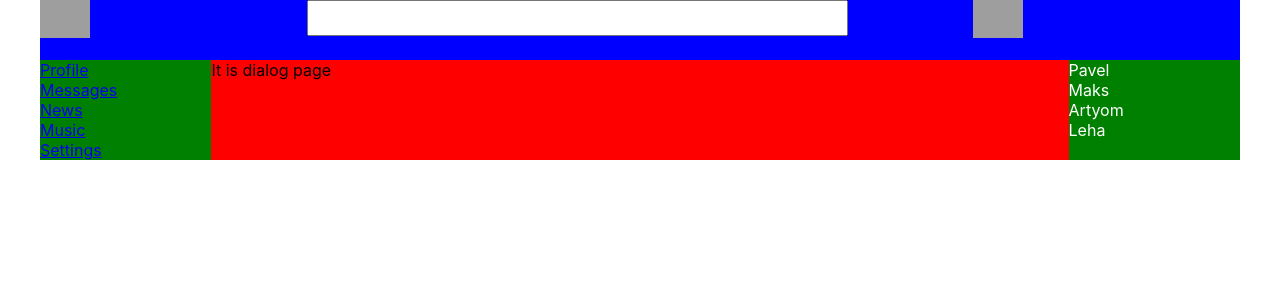
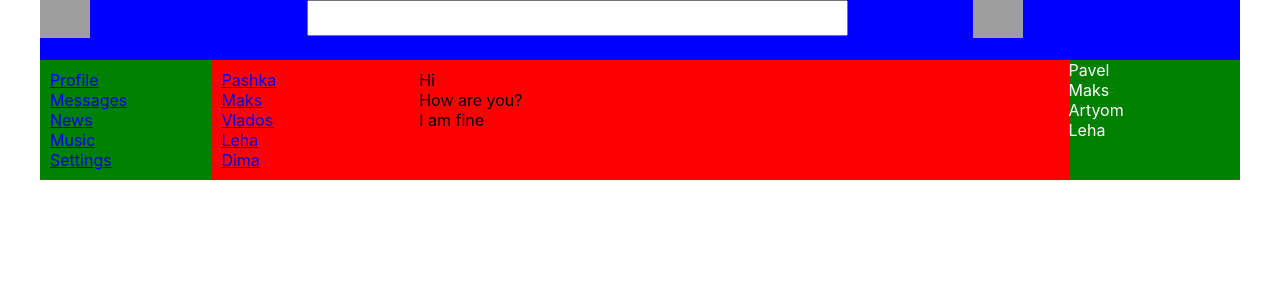
Before and after one commit to Lapa17/lapa-app, a React (Create React App) app: page /dialogs in a window 1280 px wide. Shown: the top 300 px of the page. Built offline with nearby package versions, Linux system fonts and the light colour scheme; grey boxes are pictures that could not be loaded.

Commit message:
Updated navigations

```diff
--- /dev/null
+++ b/src/components/Dialogs/Dialog/Dialog.module.css
@@ -0,0 +1,12 @@
+.dialog {
+    margin: 10px;
+}
+
+.dialog a{
+    text-decoration: none;
+    color: white;
+}
+
+.dialog a.active{
+    color: violet;
+}
--- /dev/null
+++ b/src/components/Dialogs/Dialog/Dialog.tsx
@@ -0,0 +1,17 @@
+import React from 'react'
+import { NavLink } from 'react-router-dom'
+import { dialogsData, DialogsDataType } from '../Dialogs'
+import s from './Dialog.module.css'
+
+
+const Dialog: React.FC<DialogsDataType> = (props) => {
+
+
+    return (
+            <div className={s.dialog + ''+ s.active}>
+                <NavLink to={'/dialogs/'+ props.id}>{props.name}</NavLink>
+            </div>
+    )
+}
+
+export default Dialog;
--- a/src/components/Dialogs/Dialogs.module.css
+++ b/src/components/Dialogs/Dialogs.module.css
@@ -0,0 +1,12 @@
+.dialogs {
+    display: grid;
+    grid-template-columns: 3fr 10fr;
+}
+
+.dialogItems {
+    padding: 10px;
+}
+
+.messages{
+    padding: 10px;
+}
--- a/src/components/Dialogs/Dialogs.tsx
+++ b/src/components/Dialogs/Dialogs.tsx
@@ -1,14 +1,52 @@
 import React from 'react'
+import Dialog from './Dialog/Dialog'
 import s from './Dialogs.module.css'
+import Message, { MessageType } from './Message/Message'
 
-type DialogsType = {
-    message:string;
+export type DialogsType = {
+    message: string;
+    friends: Array<DialogsDataType>
 }
 
-const Dialogs:React.FC<DialogsType> = (props) =>{
+export type DialogsDataType = {
+    id: number;
+    name: string;
+
+}
+
+export type MessagesDataType ={
+    id: number;
+    name: string;
+}
+
+export const dialogsData = [
+    { id: 1, name: 'Pashka' },
+    { id: 2, name: 'Maks' },
+    { id: 3, name: 'Vlados' },
+    { id: 4, name: 'Leha' },
+    { id: 5, name: 'Dima' }
+]
+
+export const messagesData = [
+    { id: 1, message: 'Hi' },
+    { id: 2, message: 'How are you?' },
+    { id: 3, message: 'I am fine' }
+]
+
+
+const Dialogs: React.FC<DialogsType> = (props) => {
+
+    let dialogsElements = dialogsData.map((dialogs)=><Dialog id={dialogs.id} name={dialogs.name} />)
+    let messageElements = messagesData.map((message) => <Message message={message.message} /> )
+
     return (
-        <div>
-            It is dialog page
+        <div className={s.dialogs}>
+            <div className={s.dialogItems}>
+                {dialogsElements}
+            </div>
+            <div className={s.messages}>
+                {messageElements}
+            </div>
         </div>
     )
 }
--- /dev/null
+++ b/src/components/Dialogs/Message/Message.tsx
@@ -0,0 +1,17 @@
+import React from 'react'
+import s from './Message.module.css'
+
+export type MessageType = {
+    message: string;
+}
+
+const Message:React.FC<MessageType> = (props) => {
+
+
+    return (
+            <div className={s.message}>{props.message}</div>
+
+    )
+}
+
+export default Message;
--- a/src/components/NavbarLeft/Navigations/Navigation/Navigation.module.css
+++ b/src/components/NavbarLeft/Navigations/Navigation/Navigation.module.css
@@ -1,8 +1,3 @@
-.nav{
-    grid-area: nl;
-    background-color: green;
-  }
-
-  .item{
-    color: white;
-  }
+.itemLink {
+  color: black;
+}
--- a/src/components/NavbarLeft/Navigations/Navigation/Navigation.tsx
+++ b/src/components/NavbarLeft/Navigations/Navigation/Navigation.tsx
@@ -1,4 +1,5 @@
 import React from 'react';
+import { NavLink } from 'react-router-dom';
 import s from './Navigation.module.css'
 
 type NavigationType ={
@@ -9,7 +10,7 @@ type NavigationType ={
 const Navigation: React.FC<NavigationType> = (props) => {
   return (
     <div className={s.item}>
-      <a href={props.link}>{props.menu}</a>
+      <NavLink to={props.link}>{props.menu}</NavLink>
     </div>
   )
 }
--- a/src/components/NavbarLeft/Navigations/Navigations.module.css
+++ b/src/components/NavbarLeft/Navigations/Navigations.module.css
@@ -1,6 +1,7 @@
 .nav{
     grid-area: nl;
     background-color: green;
+    padding: 10px;
   }
 
   .item{
--- a/src/components/NavbarLeft/Navigations/Navigations.tsx
+++ b/src/components/NavbarLeft/Navigations/Navigations.tsx
@@ -8,7 +8,7 @@ const Navigations = () => {
     <Navigation menu='Messages' link='/dialogs'/>
     <Navigation menu='News' link='/news'/>
     <Navigation menu='Music' link='/music'/>
-    <Navigation menu='Settings' link='settings'/>
+    <Navigation menu='Settings' link='/settings'/>
   </nav>
 }
 
```
Also changed, not shown: src/components/Dialogs/Message/Message.module.css (added).
